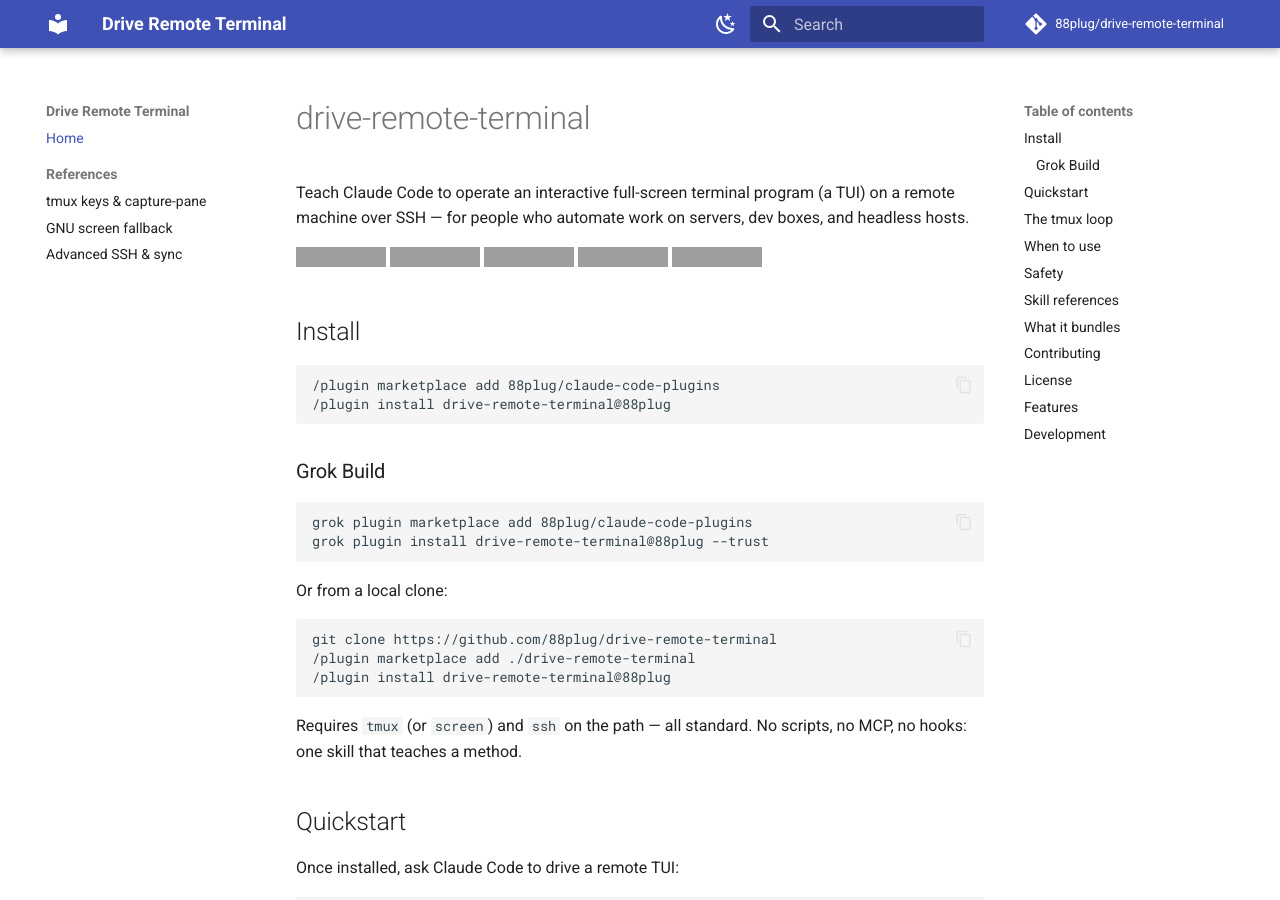
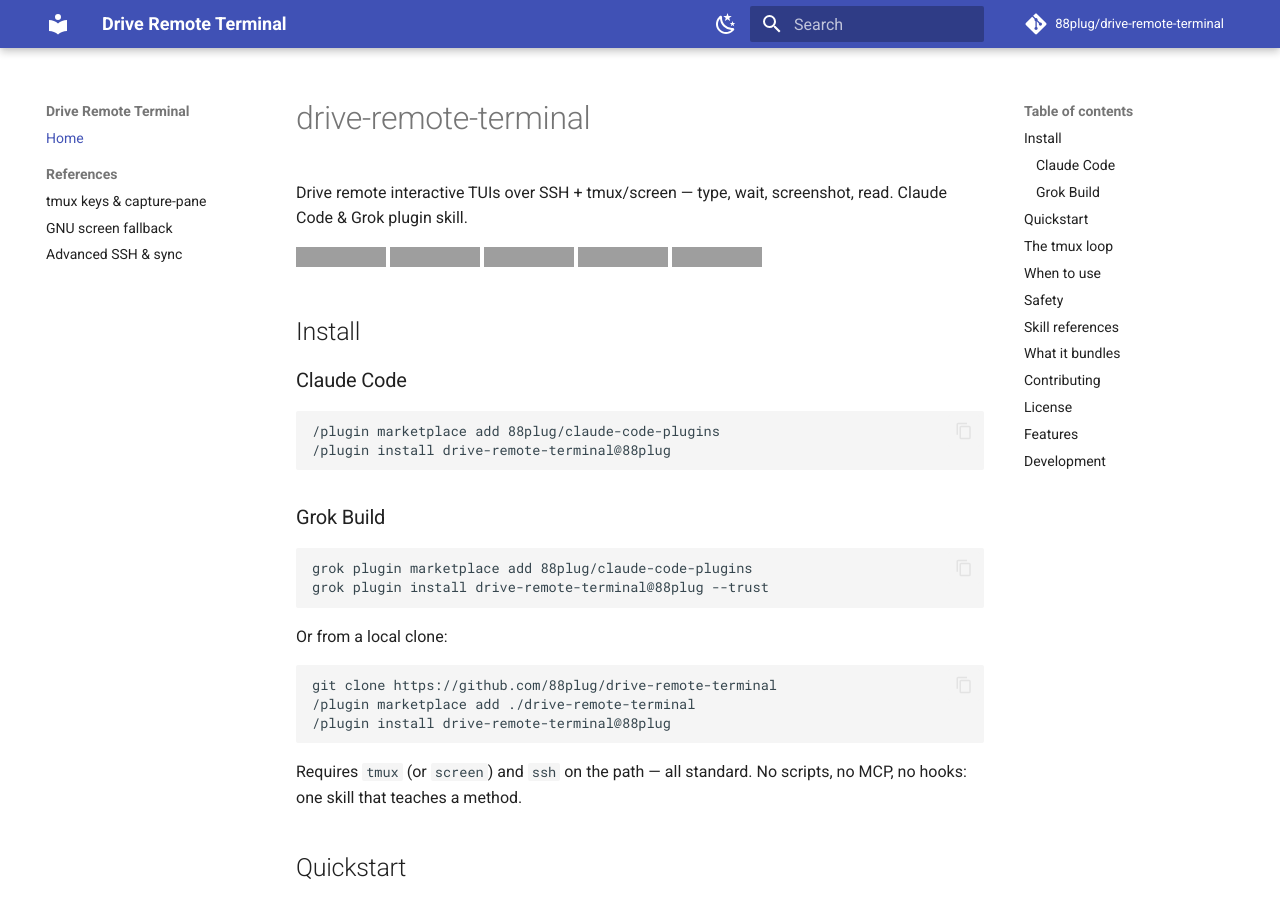
Before and after one commit to 88plug/drive-remote-terminal, an MkDocs documentation site: the page built from docs/index.md, in a window 1280 px wide and 900 px high, cut to the strip 0-900 px from the top of the window. Built offline with MkDocs 1.6.1 and Material for MkDocs 9.7.7, drawn with Linux system fonts in a browser that asks for light colours; comment, search, counter and statistics services are not loaded; grey boxes are pictures that could not be loaded.

Commit message:
docs(seo): Wave 7 dual-harness one-liner + Claude/Grok install heads
Keyword-front remote-TUI hero; match site_description; dual install headings.

````diff
--- a/docs/index.md
+++ b/docs/index.md
@@ -1,6 +1,6 @@
 # drive-remote-terminal
 
-Teach Claude Code to operate an interactive full-screen terminal program (a TUI) on a remote machine over SSH — for people who automate work on servers, dev boxes, and headless hosts.
+Drive remote interactive TUIs over SSH + tmux/screen — type, wait, screenshot, read. Claude Code & Grok plugin skill.
 
 [![plugin-validate](https://github.com/88plug/drive-remote-terminal/actions/workflows/plugin-validate.yml/badge.svg)](https://github.com/88plug/drive-remote-terminal/actions/workflows/plugin-validate.yml)
 [![License: FSL-1.1-ALv2](https://img.shields.io/badge/license-FSL--1.1--ALv2-blue?style=flat)](https://github.com/88plug/drive-remote-terminal/blob/main/LICENSE)
@@ -9,6 +9,8 @@
 [![Ask DeepWiki](https://deepwiki.com/badge.svg)](https://deepwiki.com/88plug/drive-remote-terminal)
 
 ## Install
+
+### Claude Code
 
 ```text
 /plugin marketplace add 88plug/claude-code-plugins
@@ -21,7 +23,6 @@
 grok plugin marketplace add 88plug/claude-code-plugins
 grok plugin install drive-remote-terminal@88plug --trust
 ```
-
 
 Or from a local clone:
 
--- a/mkdocs.yml
+++ b/mkdocs.yml
@@ -1,5 +1,5 @@
 site_name: Drive Remote Terminal
-site_description: 'Drive interactive full-screen TUIs on a remote machine over SSH + tmux/screen with Claude Code — type, wait, screenshot, and read like a human at the terminal.'
+site_description: 'Drive remote interactive TUIs over SSH + tmux/screen — type, wait, screenshot, read. Claude Code & Grok plugin skill.'
 site_url: https://88plug.github.io/drive-remote-terminal/
 repo_url: https://github.com/88plug/drive-remote-terminal
 repo_name: 88plug/drive-remote-terminal
````
Also changed, not shown: README.md (+3 -2 lines).
